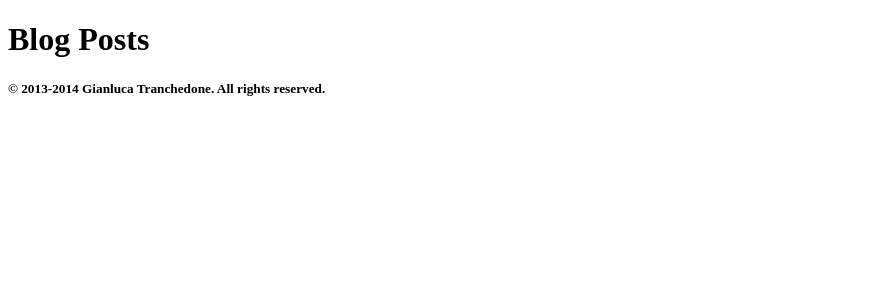
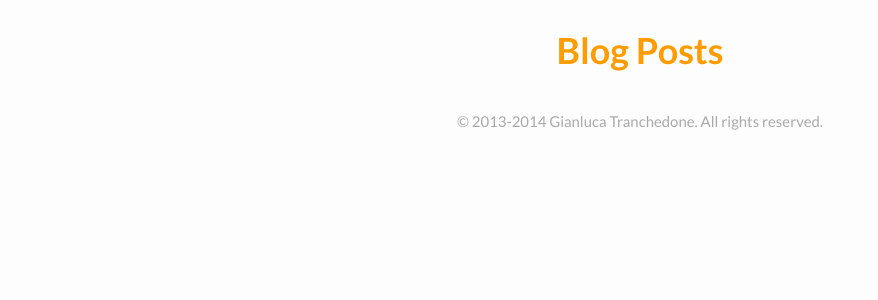
Before and after one commit to gtranchedone/gtranchedone.github.io, a Jekyll site: the page built from blog/index.html, in a window 1280 px wide. Shown: the top 300 px of the page, without its empty margins (0-878 px from the left). Built offline with Jekyll 4.4.1, drawn with Linux system fonts in a browser that asks for light colours; some web fonts are replaced; Markdown is read by kramdown in place of the engine named in the settings.

Commit message:
Fixing missing CSS import.

```diff
--- a/_layouts/page.html
+++ b/_layouts/page.html
@@ -12,8 +12,8 @@
         <!-- Syntax Highlighting CSS -->
         <link rel="stylesheet" href="/css/syntax.css">
         <!-- Custom CSS -->
-        <link href="css/common.css" type="text/css" rel="stylesheet"/>
-        <link href={{ page.style }} type="text/css" rel="stylesheet"/>
+        <link href="/css/common.css" type="text/css" rel="stylesheet"/>
+        <link href=/{{ page.style }} type="text/css" rel="stylesheet"/>
         <!-- RSS Feed -->
         <link href="/blog/feed.xml" type="application/atom+xml" rel="alternate" title="Atom RSS Feed">
     </head>
```
